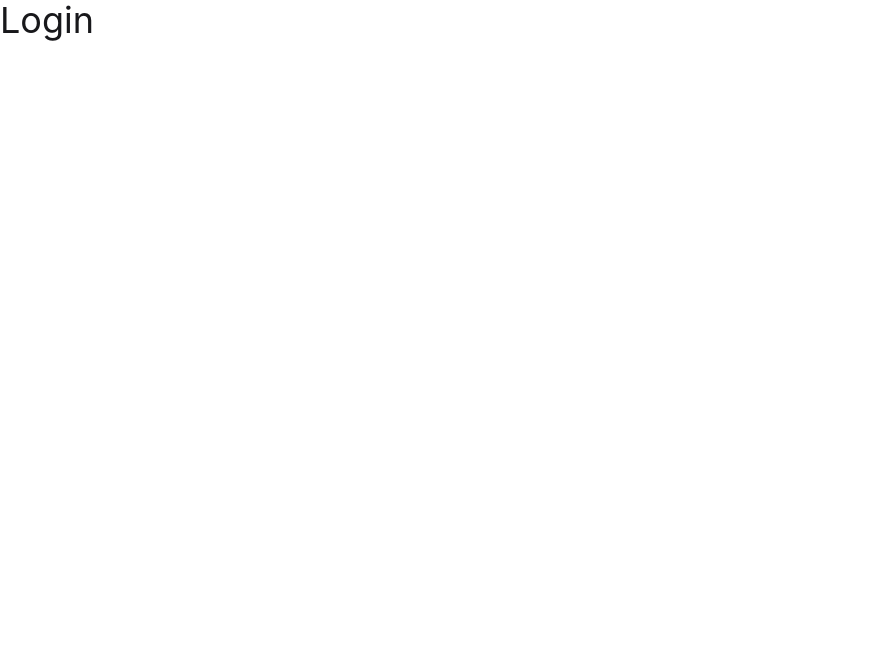
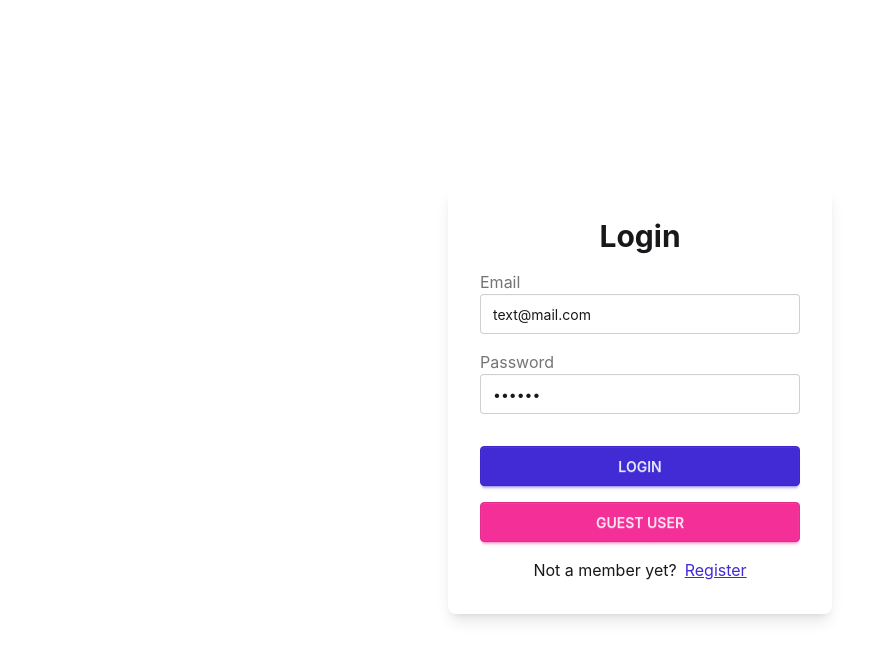
Before and after one commit to vasliddinov13/store-app, a React (Vite) app: page /login in a window 1280 px wide. Shown: the top 660 px of the page, without its empty margins (0-890 px from the left). Built offline with nearby package versions, Linux system fonts and the light colour scheme.

Commit message:
FormInput,SubmitBtn&Register,Login

```diff
--- /dev/null
+++ b/src/components/FormInput.jsx
@@ -0,0 +1,19 @@
+import React from 'react'
+
+const FormInput = ({label,type,name,defaultValue}) => {
+  return (
+    <div className='form-contro'>
+        <label className='label flex'>
+            {label}
+        </label>
+        <input
+            type={type}
+            defaultValue={defaultValue}
+            name={name}
+            className='input'
+        />
+    </div>
+  )
+}
+
+export default FormInput
--- /dev/null
+++ b/src/components/SubmitBtn.jsx
@@ -0,0 +1,11 @@
+import React from 'react'
+
+const SubmitBtn = ({text}) => {
+  return (
+    <button type='submit' className='btn btn-primary btn-block'>
+        {text}
+    </button>
+  )
+}
+
+export default SubmitBtn
--- /dev/null
+++ b/src/components/index.js
@@ -0,0 +1,2 @@
+export {default as FormInput} from './FormInput';
+export {default as SubmitBtn} from './SubmitBtn';
--- a/src/pages/Login.jsx
+++ b/src/pages/Login.jsx
@@ -1,5 +1,40 @@
+import { Form, Link } from "react-router-dom";
+import { FormInput, SubmitBtn } from "../components";
+
 const Login = () => {
-    return <h1 className="text-4xl">Login</h1>
+    return <section className="h-screen grid place-items-center">
+        <Form className="card flex flex-col w-96 p-8 bg-base-100 shadow-lg gap-y-4">
+            <h4 className="text-3xl text-center font-bold">
+                Login
+            </h4>
+            <FormInput
+                type='email'
+                label='Email'
+                name='identifier'
+                defaultValue='text@mail.com'
+            />
+
+            <FormInput
+                type='password'
+                label='Password'
+                name='password'
+                defaultValue='secret'
+            />
+
+            <div className="mt-4">
+                <SubmitBtn text='LOGIN'/>
+            </div>
+
+            <button type="button" className="btn btn-secondary">
+                GUEST USER
+            </button>
+            <p className="text-center">
+                Not a member yet?
+                <Link to='/register' className="link link-primary ml-2">Register</Link>
+            </p>
+
+        </Form>
+    </section>
 }
 
 export default Login;
--- a/src/pages/Register.jsx
+++ b/src/pages/Register.jsx
@@ -1,5 +1,40 @@
+import { Form, Link } from "react-router-dom";
+import { FormInput, SubmitBtn } from "../components";
+
 const Register = () => {
-    return <h1 className="text-4xl">Register</h1>
+    return <section className="h-screen grid place-items-center">
+        <Form className="card flex flex-col w-96 p-8 bg-base-100 shadow-lg gap-y-4">
+            <h4 className="text-3xl text-center font-bold">
+                Register
+            </h4>
+            <FormInput
+                type='text'
+                label='Username'
+                name='username'
+            />
+            <FormInput
+                type='email'
+                label='Email'
+                name='email'
+            />
+
+            <FormInput
+                type='password'
+                label='Password'
+                name='password'
+            />
+
+            <div className="mt-4">
+                <SubmitBtn text='REGISTER'/>
+            </div>
+
+            <p className="text-center">
+                Already a member?
+                <Link to='/login' className="link link-primary ml-2">Login</Link>
+            </p>
+
+        </Form>
+    </section>
 }
 
 export default Register;
```
